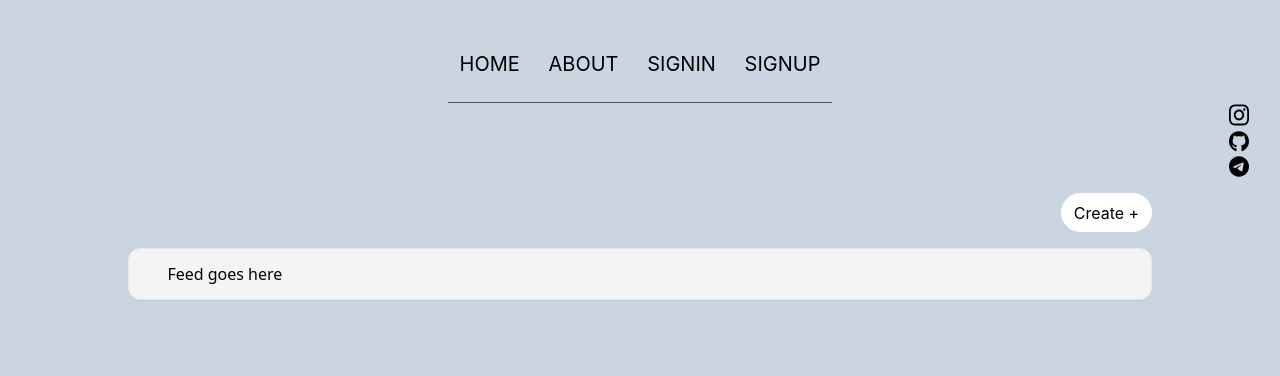
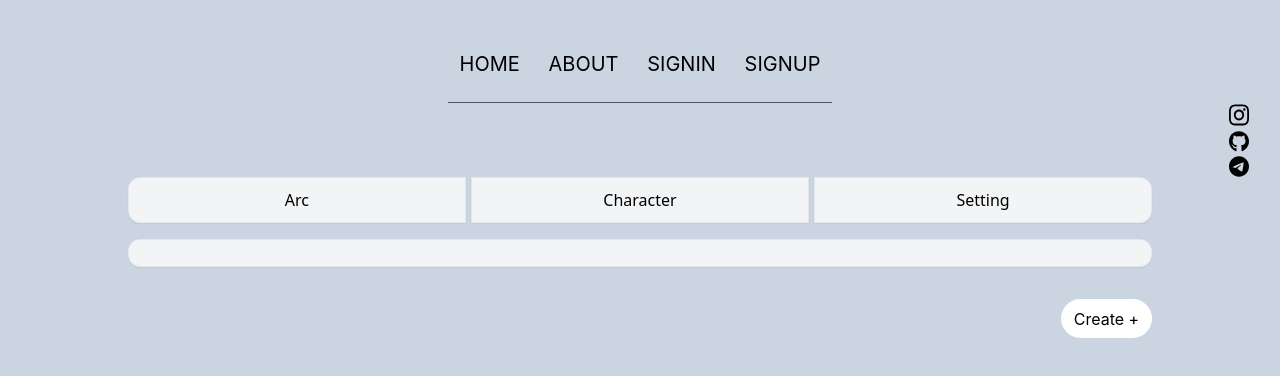
Before and after one commit to KJ-Script/Wiki-Site, a React (Create React App) app in the folder wikiproject/client/: page /home in a window 1280 px wide. Shown: the top 376 px of the page. Built offline with nearby package versions, Linux system fonts and the light colour scheme.

Commit message:
added-tab-transition-to-feed

```diff
--- a/wikiproject/client/src/pages/Feed.js
+++ b/wikiproject/client/src/pages/Feed.js
@@ -1,14 +1,51 @@
-import React from "react";
+import React, { useRef, useState } from "react";
 import { useNavigate } from "react-router-dom";
 
 function Feed() {
   const navigate = useNavigate();
+  const [tab, setTab] = useState(0);
 
   const routeToGenerator = () => {
     navigate("/create");
   };
+
+  console.log(">>>>>>>>>>>>>>>", tab);
+
   return (
     <div>
+      <div className="mx-[10%] flex justify-between">
+        <button
+          className=" w-[33%] border shadow-sm px-[3%] py-[1%] bg-gray-100 text-black font-sans flex-col border-solid rounded-l-xl hover:duration-100 hover:bg-gray-200 focus:bg-gray-200"
+          onClick={() => {
+            setTab(1);
+          }}
+        >
+          Arc
+        </button>
+        <button
+          className=" w-[33%] border shadow-sm px-[3%] py-[1%] bg-gray-100 text-black font-sans flex-col border-solid hover:duration-100 hover:bg-gray-200 focus:bg-gray-200"
+          onClick={() => {
+            setTab(2);
+          }}
+        >
+          Character
+        </button>
+        <button
+          className=" w-[33%] border shadow-sm px-[3%] py-[1%] bg-gray-100 text-black font-sans flex-col border-solid rounded-r-xl hover:duration-100 hover:bg-gray-200 focus:bg-gray-200"
+          onClick={() => {
+            setTab(3);
+          }}
+        >
+          Setting
+        </button>
+      </div>
+      <div className="border shadow-sm px-[3%] py-[1%] rounded-lgdsax mx-[10%] bg-gray-100 text-black font-sans flex-col border-solid rounded-xl my-4">
+        {tab === 1 ? <div>Arc goes here</div> : <div></div>}
+
+        {tab === 2 ? <div>Character goes here</div> : <div></div>}
+
+        {tab === 3 ? <div>Setting goes here</div> : <div></div>}
+      </div>
       <div className="flex justify-end">
         <button
           onClick={() => {
@@ -19,9 +56,6 @@ function Feed() {
           Create +{" "}
         </button>
       </div>
-      <div className="border shadow-sm px-[3%] py-[1%] rounded-lgdsax mx-[10%] bg-gray-100 text-black font-sans flex-col border-solid rounded-xl">
-        Feed goes here
-      </div>
     </div>
   );
 }
```
